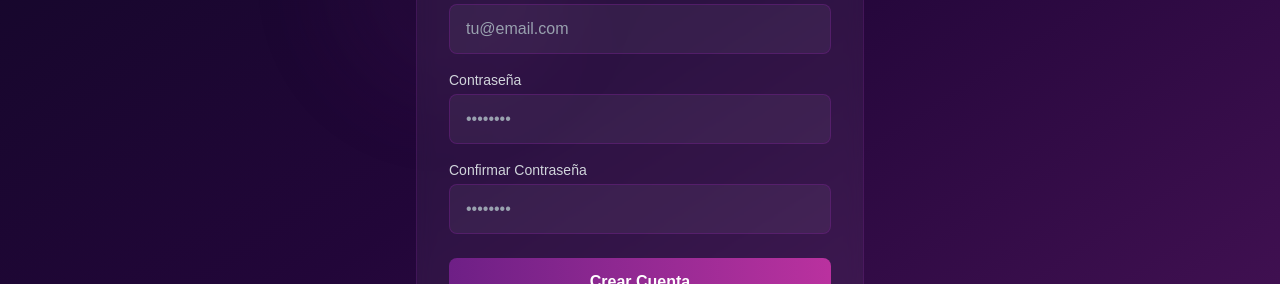
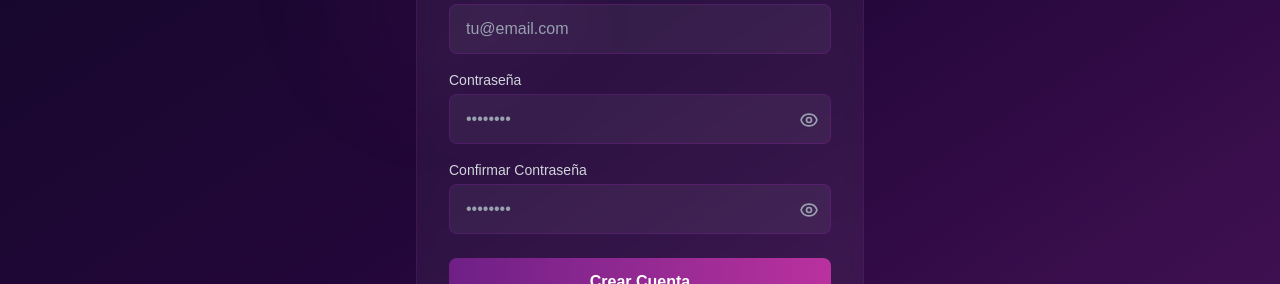
Before and after one commit to mintriago123/SOUNDLY, a Next.js app: page /auth/register in a window 1280 px wide. Shown: the part 343-627 px from the top of the page. Built offline with nearby package versions, Linux system fonts and the light colour scheme; no server answers.

Commit message:
Boton para visualizar la contraseña

```diff
--- a/src/app/auth/login/page.tsx
+++ b/src/app/auth/login/page.tsx
@@ -14,6 +14,7 @@ export default function PaginaLogin() {
   const [error, setError] = useState<string | null>(null);
   const [cargando, setCargando] = useState(false);
   const [barHeights, setBarHeights] = useState<number[]>([]);
+  const [mostrarContrasena, setMostrarContrasena] = useState(false);
 
   // Obtener la URL de redirección si existe
   const redirectTo = searchParams.get('redirectTo') || '/dashboard';
@@ -111,20 +112,37 @@ export default function PaginaLogin() {
                 />
               </div>
 
-              <div>
+              <div className="relative">
                 <label htmlFor="contrasena" className="block text-sm font-medium text-gray-300 mb-1">
                   Contraseña
                 </label>
                 <input
                   id="contrasena"
                   name="contrasena"
-                  type="password"
+                  type={mostrarContrasena ? 'text' : 'password'}
                   required
                   placeholder="••••••••"
-                  className="w-full bg-white/5 border border-[#6e1f86]/50 rounded-lg px-4 py-3 focus:ring-2 focus:ring-[#ba319f] focus:border-transparent outline-none transition-all text-white placeholder-gray-400"
+                  className="w-full bg-white/5 border border-[#6e1f86]/50 rounded-lg px-4 py-3 pr-12 focus:ring-2 focus:ring-[#ba319f] focus:border-transparent outline-none transition-all text-white placeholder-gray-400"
                   value={datos.contrasena}
                   onChange={manejarCambio}
                 />
+                <button
+                  type="button"
+                  tabIndex={-1}
+                  className="absolute top-10 right-3 text-gray-400 hover:text-[#ba319f] focus:outline-none"
+                  onClick={() => setMostrarContrasena(v => !v)}
+                  aria-label={mostrarContrasena ? 'Ocultar contraseña' : 'Mostrar contraseña'}
+                >
+                  {mostrarContrasena ? (
+                    <svg xmlns="http://www.w3.org/2000/svg" className="h-5 w-5" fill="none" viewBox="0 0 24 24" stroke="currentColor">
+                      <path strokeLinecap="round" strokeLinejoin="round" strokeWidth={2} d="M13.875 18.825A10.05 10.05 0 0112 19c-5 0-9-4.03-9-7 0-1.07.37-2.07 1.025-2.925M6.22 6.22A9.956 9.956 0 0112 5c5 0 9 4.03 9 7 0 1.07-.37 2.07-1.025 2.925M15 12a3 3 0 11-6 0 3 3 0 016 0zM3 3l18 18" />
+                    </svg>
+                  ) : (
+                    <svg xmlns="http://www.w3.org/2000/svg" className="h-5 w-5" fill="none" viewBox="0 0 24 24" stroke="currentColor">
+                      <path strokeLinecap="round" strokeLinejoin="round" strokeWidth={2} d="M15 12a3 3 0 11-6 0 3 3 0 016 0zM2.458 12C3.732 7.943 7.523 5 12 5c4.478 0 8.268 2.943 9.542 7-1.274 4.057-5.064 7-9.542 7-4.477 0-8.268-2.943-9.542-7z" />
+                    </svg>
+                  )}
+                </button>
               </div>
             </div>
 
--- a/src/app/auth/register/page.tsx
+++ b/src/app/auth/register/page.tsx
@@ -14,6 +14,8 @@ export default function PaginaRegistroSimple() {
   const [exito, setExito] = useState<string | null>(null);
   const [cargando, setCargando] = useState(false);
   const [barHeights, setBarHeights] = useState<number[]>([]);
+  const [mostrarContrasena, setMostrarContrasena] = useState(false);
+  const [mostrarConfirmar, setMostrarConfirmar] = useState(false);
 
   // Generar las alturas aleatorias para el visualizador de música
   useEffect(() => {
@@ -159,36 +161,70 @@ export default function PaginaRegistroSimple() {
                 />
               </div>
 
-              <div>
+              <div className="relative">
                 <label htmlFor="contrasena" className="block text-sm font-medium text-gray-300 mb-1">
                   Contraseña
                 </label>
                 <input
                   id="contrasena"
                   name="contrasena"
-                  type="password"
+                  type={mostrarContrasena ? 'text' : 'password'}
                   required
                   placeholder="••••••••"
-                  className="w-full bg-white/5 border border-[#6e1f86]/50 rounded-lg px-4 py-3 focus:ring-2 focus:ring-[#ba319f] focus:border-transparent outline-none transition-all text-white placeholder-gray-400"
+                  className="w-full bg-white/5 border border-[#6e1f86]/50 rounded-lg px-4 py-3 pr-12 focus:ring-2 focus:ring-[#ba319f] focus:border-transparent outline-none transition-all text-white placeholder-gray-400"
                   value={datos.contrasena}
                   onChange={manejarCambio}
                 />
+                <button
+                  type="button"
+                  tabIndex={-1}
+                  className="absolute top-10 right-3 text-gray-400 hover:text-[#ba319f] focus:outline-none"
+                  onClick={() => setMostrarContrasena(v => !v)}
+                  aria-label={mostrarContrasena ? 'Ocultar contraseña' : 'Mostrar contraseña'}
+                >
+                  {mostrarContrasena ? (
+                    <svg xmlns="http://www.w3.org/2000/svg" className="h-5 w-5" fill="none" viewBox="0 0 24 24" stroke="currentColor">
+                      <path strokeLinecap="round" strokeLinejoin="round" strokeWidth={2} d="M13.875 18.825A10.05 10.05 0 0112 19c-5 0-9-4.03-9-7 0-1.07.37-2.07 1.025-2.925M6.22 6.22A9.956 9.956 0 0112 5c5 0 9 4.03 9 7 0 1.07-.37 2.07-1.025 2.925M15 12a3 3 0 11-6 0 3 3 0 016 0zM3 3l18 18" />
+                    </svg>
+                  ) : (
+                    <svg xmlns="http://www.w3.org/2000/svg" className="h-5 w-5" fill="none" viewBox="0 0 24 24" stroke="currentColor">
+                      <path strokeLinecap="round" strokeLinejoin="round" strokeWidth={2} d="M15 12a3 3 0 11-6 0 3 3 0 016 0zM2.458 12C3.732 7.943 7.523 5 12 5c4.478 0 8.268 2.943 9.542 7-1.274 4.057-5.064 7-9.542 7-4.477 0-8.268-2.943-9.542-7z" />
+                    </svg>
+                  )}
+                </button>
               </div>
 
-              <div>
+              <div className="relative">
                 <label htmlFor="confirmar" className="block text-sm font-medium text-gray-300 mb-1">
                   Confirmar Contraseña
                 </label>
                 <input
                   id="confirmar"
                   name="confirmar"
-                  type="password"
+                  type={mostrarConfirmar ? 'text' : 'password'}
                   required
                   placeholder="••••••••"
-                  className="w-full bg-white/5 border border-[#6e1f86]/50 rounded-lg px-4 py-3 focus:ring-2 focus:ring-[#ba319f] focus:border-transparent outline-none transition-all text-white placeholder-gray-400"
+                  className="w-full bg-white/5 border border-[#6e1f86]/50 rounded-lg px-4 py-3 pr-12 focus:ring-2 focus:ring-[#ba319f] focus:border-transparent outline-none transition-all text-white placeholder-gray-400"
                   value={datos.confirmar}
                   onChange={manejarCambio}
                 />
+                <button
+                  type="button"
+                  tabIndex={-1}
+                  className="absolute top-10 right-3 text-gray-400 hover:text-[#ba319f] focus:outline-none"
+                  onClick={() => setMostrarConfirmar(v => !v)}
+                  aria-label={mostrarConfirmar ? 'Ocultar contraseña' : 'Mostrar contraseña'}
+                >
+                  {mostrarConfirmar ? (
+                    <svg xmlns="http://www.w3.org/2000/svg" className="h-5 w-5" fill="none" viewBox="0 0 24 24" stroke="currentColor">
+                      <path strokeLinecap="round" strokeLinejoin="round" strokeWidth={2} d="M13.875 18.825A10.05 10.05 0 0112 19c-5 0-9-4.03-9-7 0-1.07.37-2.07 1.025-2.925M6.22 6.22A9.956 9.956 0 0112 5c5 0 9 4.03 9 7 0 1.07-.37 2.07-1.025 2.925M15 12a3 3 0 11-6 0 3 3 0 016 0zM3 3l18 18" />
+                    </svg>
+                  ) : (
+                    <svg xmlns="http://www.w3.org/2000/svg" className="h-5 w-5" fill="none" viewBox="0 0 24 24" stroke="currentColor">
+                      <path strokeLinecap="round" strokeLinejoin="round" strokeWidth={2} d="M15 12a3 3 0 11-6 0 3 3 0 016 0zM2.458 12C3.732 7.943 7.523 5 12 5c4.478 0 8.268 2.943 9.542 7-1.274 4.057-5.064 7-9.542 7-4.477 0-8.268-2.943-9.542-7z" />
+                    </svg>
+                  )}
+                </button>
               </div>
             </div>
 
```
